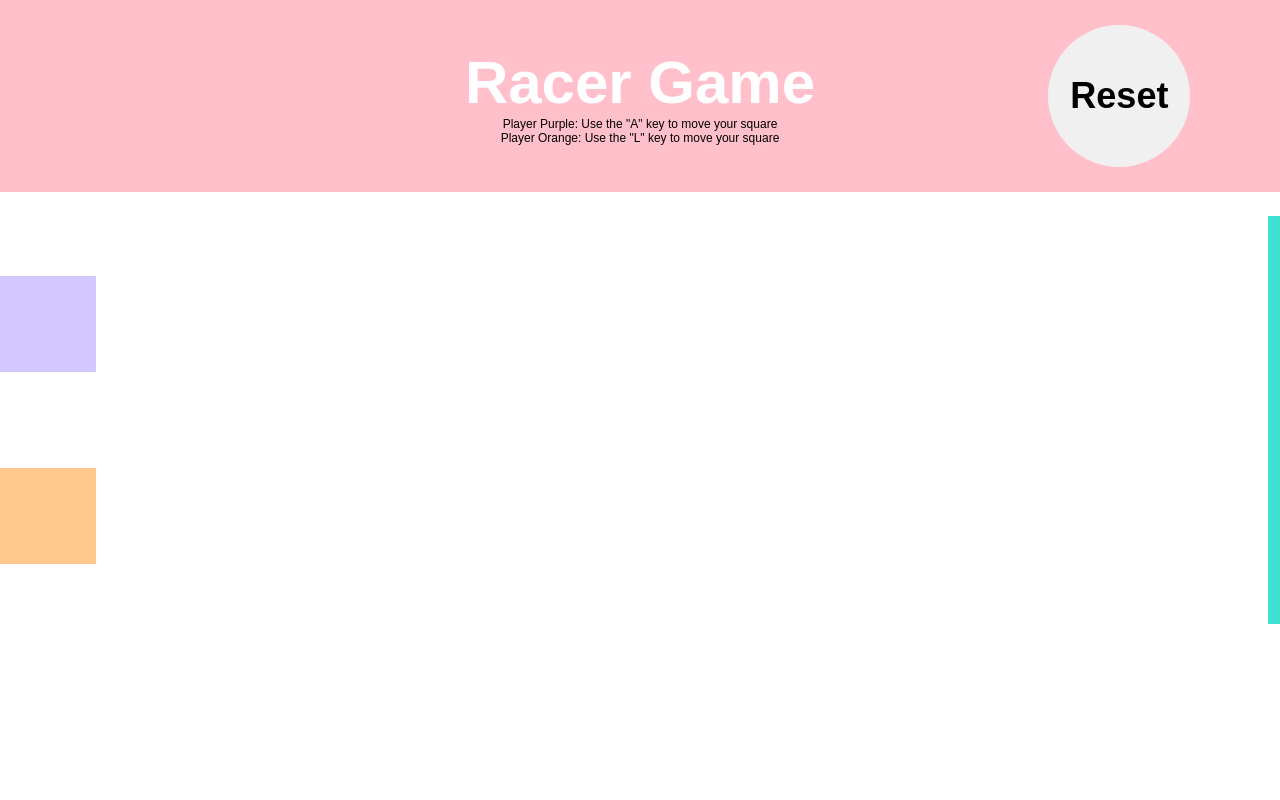
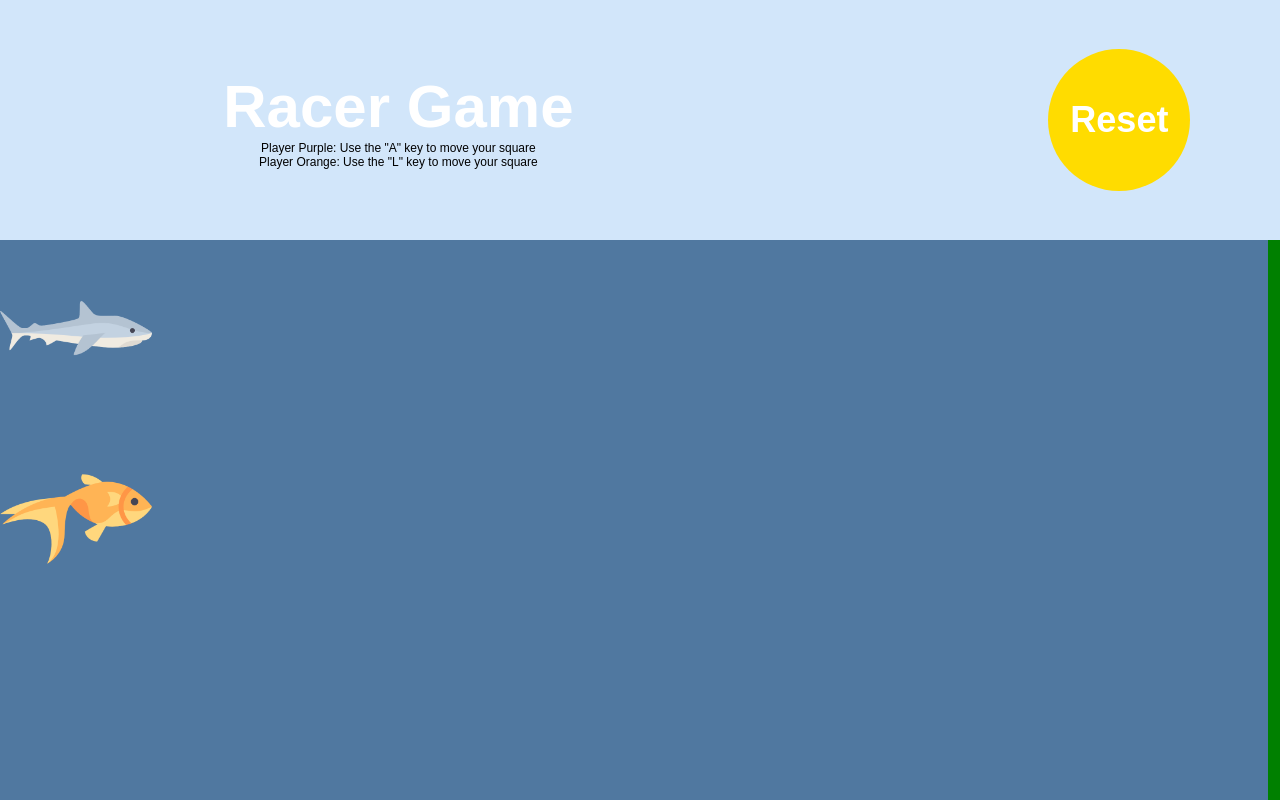
Before and after one commit to jamilaleilani/RacerGame, a plain HTML site: page index.html in a window 1280 px wide. Shown: the top 800 px of the page. Drawn offline with Linux system fonts and the light colour scheme.

Commit message:
added style

```diff
--- a/app.js
+++ b/app.js
@@ -1,20 +1,20 @@
-var purpleCar = document.getElementById("purpleCar");
-var orangeCar = document.getElementById("orangeCar");
+var shark = document.getElementById("shark");
+var goldfish = document.getElementById("goldfish");
 
 function carMoving(letterVal, car, color) {
   car.style.marginLeft = "0%";
-  document.addEventListener('keyup', function(whichKey) {
+  document.addEventListener('keydown', function(whichKey) {
     var carMarginLeft = parseInt(car.style.marginLeft, 10);
-    if (whichKey.keyCode === letterVal && carMarginLeft < 95) {
+    if (whichKey.keyCode === letterVal && carMarginLeft < 90) {
       car.style.marginLeft = carMarginLeft + 1 + "%";
-    } else if (carMarginLeft >= 95 && document.querySelector("h1").innerHTML == "Racer Game") {
+    } else if (carMarginLeft >= 90 && document.querySelector("h1").innerHTML == "Racer Game") {
       document.querySelector("h1").innerHTML = color +" Wins!";
     }
   })
 }
 
-carMoving(76, orangeCar, "Orange");
-carMoving(65, purpleCar, "Purple");
+carMoving(65, shark, "Shark");
+carMoving(76, goldfish, "Goldfish");
 
 
 document.querySelector('h2').addEventListener('click', function() {
--- a/index.html
+++ b/index.html
@@ -18,8 +18,8 @@
 </header>
 
 <main>
-  <div id="purpleCar"></div>
-  <div id="orangeCar"></div>
+  <div id="shark"><img src="png/001-shark.png"></div>
+  <div id="goldfish"><img src="png/002-goldfish.png"></div>
 </main>
 
 <footer>
--- a/style.css
+++ b/style.css
@@ -6,19 +6,19 @@
 }
 
 main {
-  margin: 2em 0;
-  border-right: 1em solid turquoise;
+  border-right: 1em solid green;
   padding: 1em 0;
+  background-color: rgb(80,120,160);
+  height: 100em;
 }
 
 header {
-  background-color: pink;
+  background-color: rgb(210,230,250);
   display: flex;
   flex-direction: row;
-  justify-content: space-around;
   align-items: center;
   padding: 3em;
-  height: 10em;
+  height: 14em;
 }
 
 section {
@@ -37,7 +37,8 @@ h2 {
   text-decoration: none;
   font-size: 3em;
   padding: 50px 22px;
-  background-color: rgb(240, 240, 240);
+  color: white;
+  background-color: rgb(255, 220, 0);
   text-align: center;
   border-radius: 3em;
   display: inline-block;
@@ -47,15 +48,12 @@ h2 {
 }
 
 div {
-  width: 8em;
-  padding: 4em 0;
-  margin: 4em 0;
+  width: 12%;
 }
-#purpleCar {
-  background-color: rgb(210,200,255);
-  margin-bottom: 8em;
+#shark {
+  margin-bottom: 3em;
 }
 
-#orangeCar {
-  background-color: rgb(255,200,140);
+img {
+  width: 100%;
 }
```
Also changed, not shown: png/001-shark.png (added), png/002-goldfish.png (added), 1 other file.
